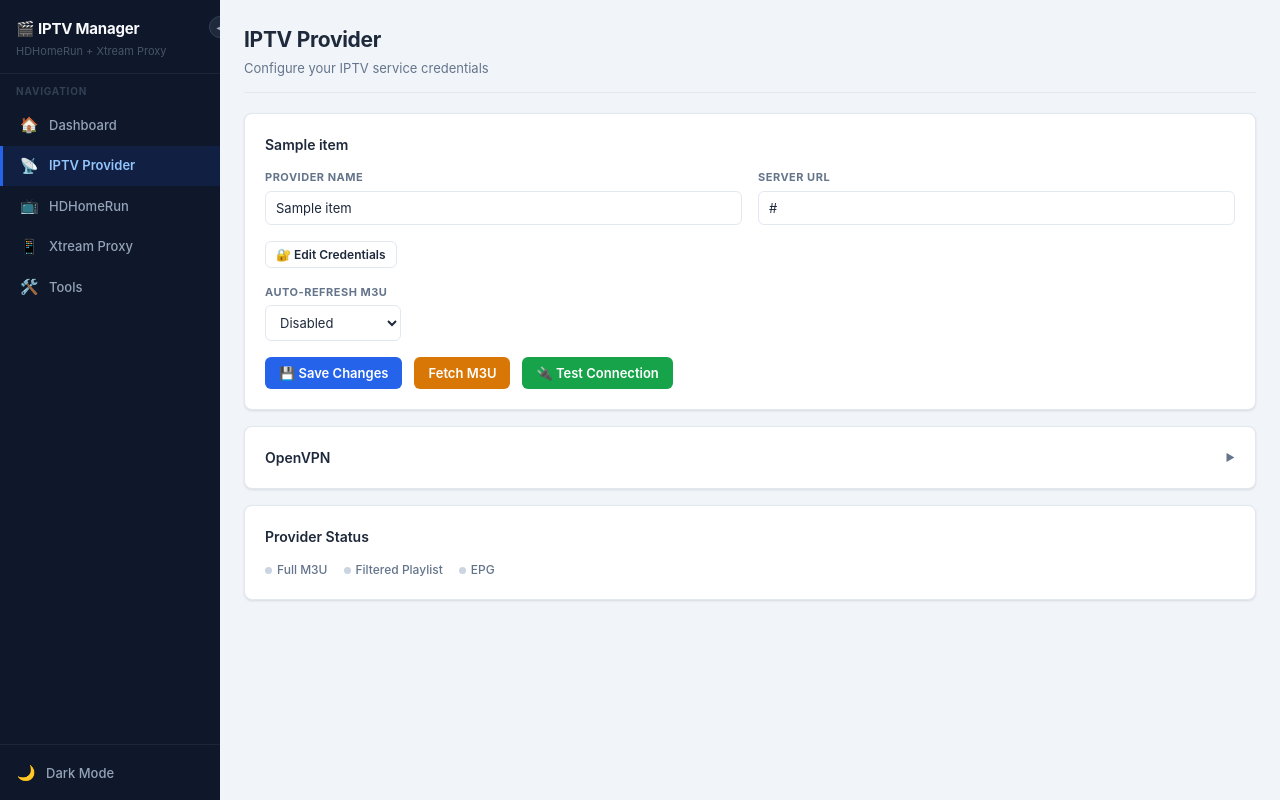
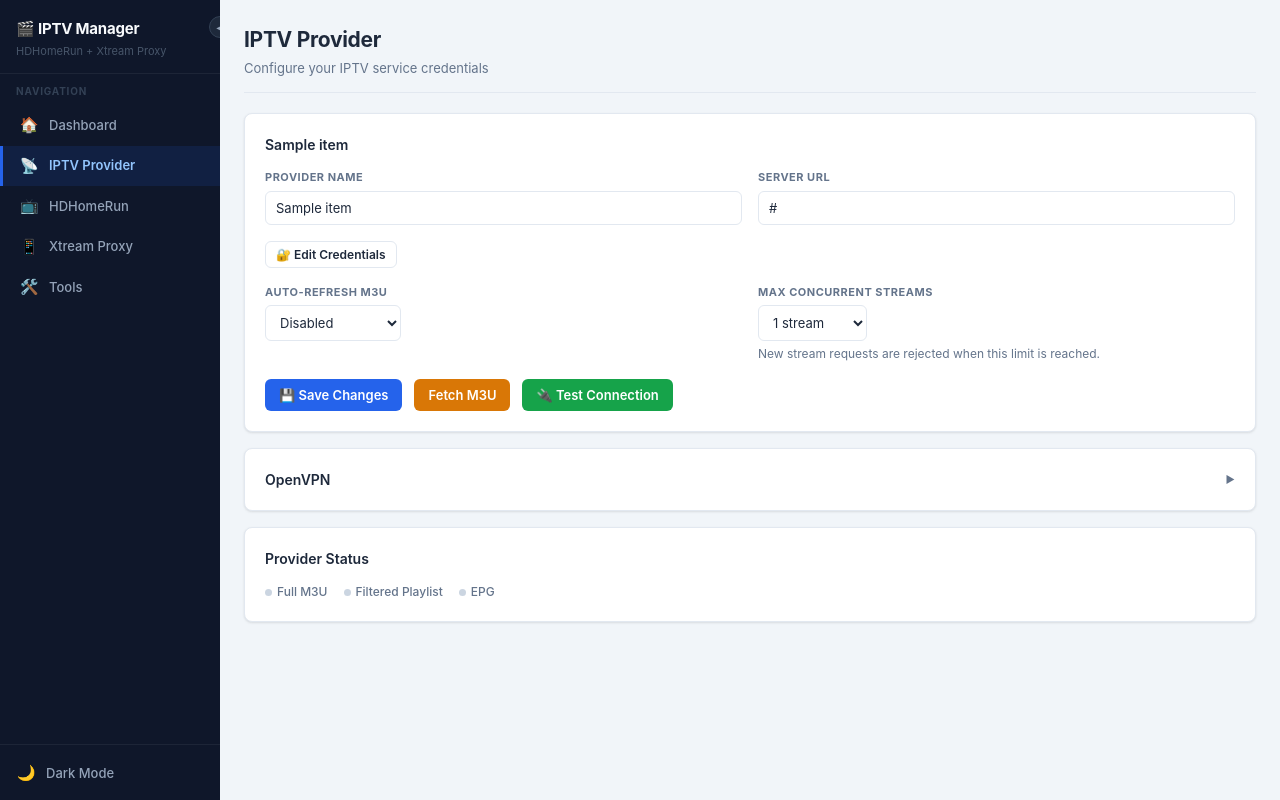
Before and after one commit to dreed47/iptv-manager, a FastAPI app: page /settings in a window 1280 px wide. Run offline with FastAPI, Linux system fonts and the light colour scheme; tables that the repository leaves empty hold one stand-in row (values such as "Sample post").

Commit message:
add support for multiple streams

```diff
--- a/models.py
+++ b/models.py
@@ -45,6 +45,7 @@ class Item(Base):
     vpn_config    = Column(Text, nullable=True)
     vpn_username  = Column(String(500), nullable=True)
     vpn_password  = Column(String(500), nullable=True)
+    max_sessions  = Column(Integer, nullable=True, default=1)
 
 def init_db():
     Base.metadata.create_all(bind=engine)
@@ -84,6 +85,10 @@ def init_db():
             conn.execute(text("ALTER TABLE items ADD COLUMN vpn_password VARCHAR(500)"))
             conn.commit()
             logger.info("Migrated: added vpn_password column")
+        if "max_sessions" not in existing:
+            conn.execute(text("ALTER TABLE items ADD COLUMN max_sessions INTEGER DEFAULT 1"))
+            conn.commit()
+            logger.info("Migrated: added max_sessions column")
 
 def get_db():
     db = SessionLocal()
--- a/routes.py
+++ b/routes.py
@@ -9,7 +9,7 @@ import config
 import logging
 import os
 import re
-from hdhomerun_routes import hdhomerun_emulator, get_active_streams
+from hdhomerun_routes import hdhomerun_emulator, get_active_streams, kill_stream
 import urllib.parse
 import json
 from epg_manager import get_epg as _refresh_epg
@@ -74,15 +74,16 @@ async def handle_settings_form(
     username: str = Form(...),
     user_pass: str = Form(...),
     m3u_refresh_hours: int = Form(0),
+    max_sessions: int = Form(1),
     db: Session = Depends(get_db),
 ):
     existing = db.query(Item).first()
     if existing:
-        result = update_item(db, existing.id, name, server_url, username, user_pass, None, None, None, m3u_refresh_hours=m3u_refresh_hours)
+        result = update_item(db, existing.id, name, server_url, username, user_pass, None, None, None, m3u_refresh_hours=m3u_refresh_hours, max_sessions=max_sessions)
     else:
-        result = create_item(db, name, server_url, username, user_pass, None, None, None)
+        result = create_item(db, name, server_url, username, user_pass, None, None, None, max_sessions=max_sessions)
         if result:
-            update_item(db, result.id, None, None, None, None, None, None, None, m3u_refresh_hours)
+            update_item(db, result.id, None, None, None, None, None, None, None, m3u_refresh_hours, max_sessions=max_sessions)
     if not result:
         return RedirectResponse(url="/settings?error=Failed to save provider", status_code=303)
     return RedirectResponse(url="/settings?success=Provider saved successfully", status_code=303)
@@ -127,9 +128,11 @@ async def test_connection(request: Request, db: Session = Depends(get_db)):
 
 
 @router.get("/api/active_streams", response_class=JSONResponse)
-async def api_active_streams():
+async def api_active_streams(db: Session = Depends(get_db)):
     import math
     streams = get_active_streams()
+    item = db.query(Item).first()
+    max_sessions = int(item.max_sessions) if item and item.max_sessions is not None else 1
     out = []
     now = time.time()
     for s in streams:
@@ -142,12 +145,21 @@ async def api_active_streams():
         channel_name = s.get("channel_name", "")
         channel_display = f"{channel_num} — {channel_name}" if channel_name and channel_name != channel_num else channel_num
         out.append({
+            "session_id": s.get("session_id", ""),
             "channel": channel_display,
             "client_ip": s.get("client_ip", "?"),
             "duration": duration,
             "mb_sent": round(mb, 1),
         })
-    return JSONResponse({"streams": out})
+    return JSONResponse({"streams": out, "max_sessions": max_sessions})
+
+
+@router.post("/api/streams/{session_id}/kill", response_class=JSONResponse)
+async def kill_stream_api(session_id: str):
+    ok = kill_stream(session_id)
+    if not ok:
+        return JSONResponse({"ok": False, "error": "Session not found"}, status_code=404)
+    return JSONResponse({"ok": True})
 
 
 @router.get("/api/logs", response_class=JSONResponse)
--- a/services.py
+++ b/services.py
@@ -8,9 +8,9 @@ logging.basicConfig(level=logging.INFO)
 logger = logging.getLogger(__name__)
 
 # services.py
-def create_item(db: Session, name: str, server_url: str, username: str, user_pass: str, languages: str, includes: str, excludes: str, xtream_includes: str = None, m3u_refresh_hours: int = 0):
+def create_item(db: Session, name: str, server_url: str, username: str, user_pass: str, languages: str, includes: str, excludes: str, xtream_includes: str = None, m3u_refresh_hours: int = 0, max_sessions: int = 1):
     try:
-        db_item = Item(name=name, server_url=server_url, username=username, user_pass=user_pass, languages=languages, includes=includes, excludes=excludes, xtream_includes=xtream_includes, m3u_refresh_hours=m3u_refresh_hours)
+        db_item = Item(name=name, server_url=server_url, username=username, user_pass=user_pass, languages=languages, includes=includes, excludes=excludes, xtream_includes=xtream_includes, m3u_refresh_hours=m3u_refresh_hours, max_sessions=max_sessions)
         db.add(db_item)
         db.commit()
         db.refresh(db_item)
@@ -21,7 +21,7 @@ def create_item(db: Session, name: str, server_url: str, username: str, user_pas
         db.rollback()
         return None
 
-def update_item(db: Session, item_id: int, name: str, server_url: str, username: str, user_pass: str, languages: str, includes: str, excludes: str, xtream_includes: str = None, m3u_refresh_hours: int = None):
+def update_item(db: Session, item_id: int, name: str, server_url: str, username: str, user_pass: str, languages: str, includes: str, excludes: str, xtream_includes: str = None, m3u_refresh_hours: int = None, max_sessions: int = None):
     try:
         db_item = db.query(Item).filter(Item.id == item_id).first()
         if db_item:
@@ -43,6 +43,8 @@ def update_item(db: Session, item_id: int, name: str, server_url: str, username:
                 db_item.xtream_includes = xtream_includes
             if m3u_refresh_hours is not None:
                 db_item.m3u_refresh_hours = m3u_refresh_hours
+            if max_sessions is not None:
+                db_item.max_sessions = max_sessions
             db.commit()
             db.refresh(db_item)
             logger.info(f"Updated item with id {item_id}")
@@ -102,6 +104,7 @@ def get_item_context(db: Session, base_url: str, m3u_dir: str) -> dict | None:
         'vpn_config': item.vpn_config or '',
         'vpn_username': item.vpn_username or '',
         'vpn_configured': bool(item.vpn_config and item.vpn_username and item.vpn_password),
+        'max_sessions': int(item.max_sessions) if item.max_sessions is not None else 1,
     }
     m3u_path = os.path.join(m3u_dir, f"xtream_playlist_{item.id}.m3u")
     try:
--- a/templates/settings.html
+++ b/templates/settings.html
@@ -58,6 +58,7 @@
     </div>
 
     {% if item %}
+    <div class="grid-2">
       <div class="form-group">
         <label class="form-label">
           Auto-refresh M3U
@@ -76,6 +77,21 @@
           <option value="48"  {% if rh == 48  %}selected{% endif %}>Every 48 hours</option>
           <option value="168" {% if rh == 168 %}selected{% endif %}>Every week</option>
         </select>
+      </div>
+      <div class="form-group">
+        <label class="form-label">Max Concurrent Streams</label>
+        {% set ms = item.max_sessions | int %}
+        <select name="max_sessions" class="form-select">
+          <option value="1" {% if ms == 1 %}selected{% endif %}>1 stream</option>
+          <option value="2" {% if ms == 2 %}selected{% endif %}>2 streams</option>
+          <option value="3" {% if ms == 3 %}selected{% endif %}>3 streams</option>
+          <option value="4" {% if ms == 4 %}selected{% endif %}>4 streams</option>
+          <option value="5" {% if ms == 5 %}selected{% endif %}>5 streams</option>
+          <option value="10" {% if ms == 10 %}selected{% endif %}>10 streams</option>
+          <option value="99" {% if ms >= 99 %}selected{% endif %}>Unlimited</option>
+        </select>
+        <p class="form-help">New stream requests are rejected when this limit is reached.</p>
+      </div>
     </div>
     {% endif %}
 
--- a/xtream_server_routes.py
+++ b/xtream_server_routes.py
@@ -2,7 +2,7 @@ from fastapi import APIRouter, Depends, HTTPException, Query, Form, Request
 from fastapi.responses import JSONResponse, StreamingResponse, RedirectResponse, Response
 from sqlalchemy.orm import Session
 from models import get_db, Item
-from hdhomerun_routes import register_extra_channels, _active_streams, _SESSION_STALE_SECONDS
+from hdhomerun_routes import register_extra_channels, _active_streams, _active_streams_lock, _SESSION_STALE_SECONDS, get_active_stream_count
 import asyncio
 import config
 import hashlib
@@ -343,7 +343,7 @@ def _build_cache(items: list, fingerprint: tuple) -> XtreamCache:
         patterns = [p.strip() for p in raw_xi.split(",") if p.strip()]
         if not patterns:
             continue
-        logger.info(f"Xtream extra: item={item.id} patterns={patterns}")
+        logger.debug(f"Xtream extra: item={item.id} patterns={patterns}")
         full_path = os.path.join(M3U_DIR, f"xtream_playlist_{item.id}.m3u")
         scanned = skipped_filtered = skipped_dedup = matched_count = 0
         for e in _parse_m3u_file(full_path):
@@ -381,7 +381,7 @@ def _build_cache(items: list, fingerprint: tuple) -> XtreamCache:
             used_guide_numbers.add(guide_num)
             extra_channel_urls[guide_num] = e["url"]
             extra_channel_names[guide_num] = display
-        logger.info(f"Xtream extra: item={item.id} patterns={patterns} scanned={scanned} skipped_dedup={skipped_dedup} matched={matched_count}")
+        logger.debug(f"Xtream extra: item={item.id} patterns={patterns} scanned={scanned} skipped_dedup={skipped_dedup} matched={matched_count}")
 
     # Build live_streams from the filtered channels dedup map
     live_streams = []
@@ -942,11 +942,15 @@ def _proxy_finite_stream(source_url: str, request: Request, media_type: str, str
             "started_at": time.time(),
             "last_chunk_at": time.time(),
             "bytes_sent": 0,
+            "killed": False,
         }
         bytes_sent = 0
         try:
             for chunk in resp.iter_content(chunk_size=chunk_size):
                 if chunk:
+                    if _active_streams.get(session_id, {}).get("killed"):
+                        logger.info(f"Stream {session_id} ({stream_label}) terminated by admin")
+                        return
                     bytes_sent += len(chunk)
                     _active_streams[session_id]["bytes_sent"] = bytes_sent
                     _active_streams[session_id]["last_chunk_at"] = time.time()
@@ -987,6 +991,15 @@ async def proxy_vod(
     if not entry or entry.stream_type != "movie":
         raise HTTPException(status_code=404, detail=f"VOD stream {stream_id} not found")
 
+    item = db.query(Item).first()
+    max_sessions = int(item.max_sessions) if item and item.max_sessions is not None else 1
+    active_count = get_active_stream_count()
+    if active_count >= max_sessions:
+        raise HTTPException(
+            status_code=429,
+            detail=f"Session limit reached ({active_count}/{max_sessions} active streams)",
+        )
+
     # Check if we already have the correct URL (resolved extension from a prior get_vod_info call)
     with _vod_url_cache_lock:
         resolved_url = _vod_url_cache.get(stream_id)
@@ -1022,6 +1035,15 @@ async def proxy_series(
     except ValueError:
         raise HTTPException(status_code=400, detail="Invalid stream ID")
 
+    item = db.query(Item).first()
+    max_sessions = int(item.max_sessions) if item and item.max_sessions is not None else 1
+    active_count = get_active_stream_count()
+    if active_count >= max_sessions:
+        raise HTTPException(
+            status_code=429,
+            detail=f"Session limit reached ({active_count}/{max_sessions} active streams)",
+        )
+
     # Episode cache is populated when get_series_info is called; check it first
     with _episode_cache_lock:
         upstream_url = _episode_cache.get(stream_id)
```
Also changed, not shown: hdhomerun_routes.py (+27 -0 lines), templates/dashboard.html (+33 -4 lines). Lines whose indentation alone changed are shown as unchanged.
